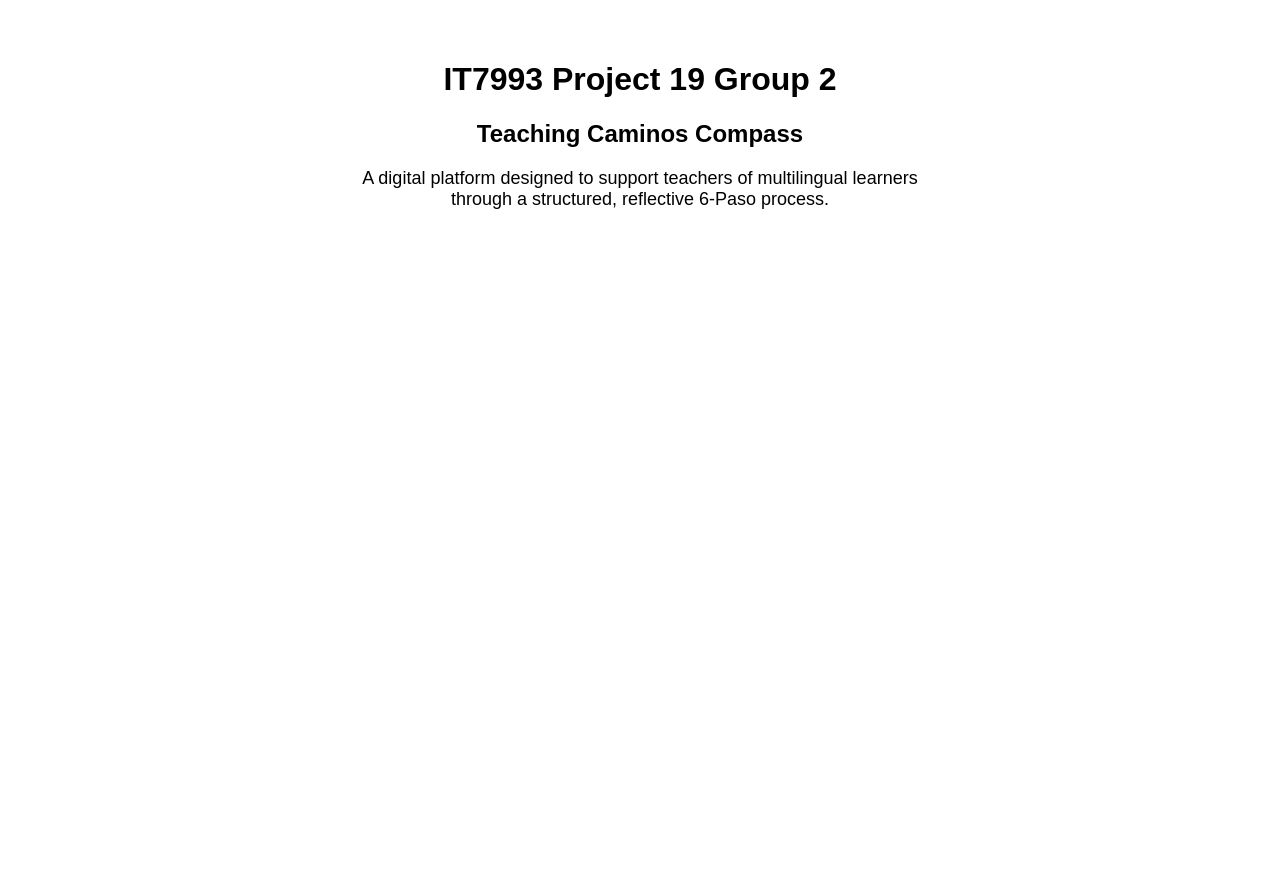
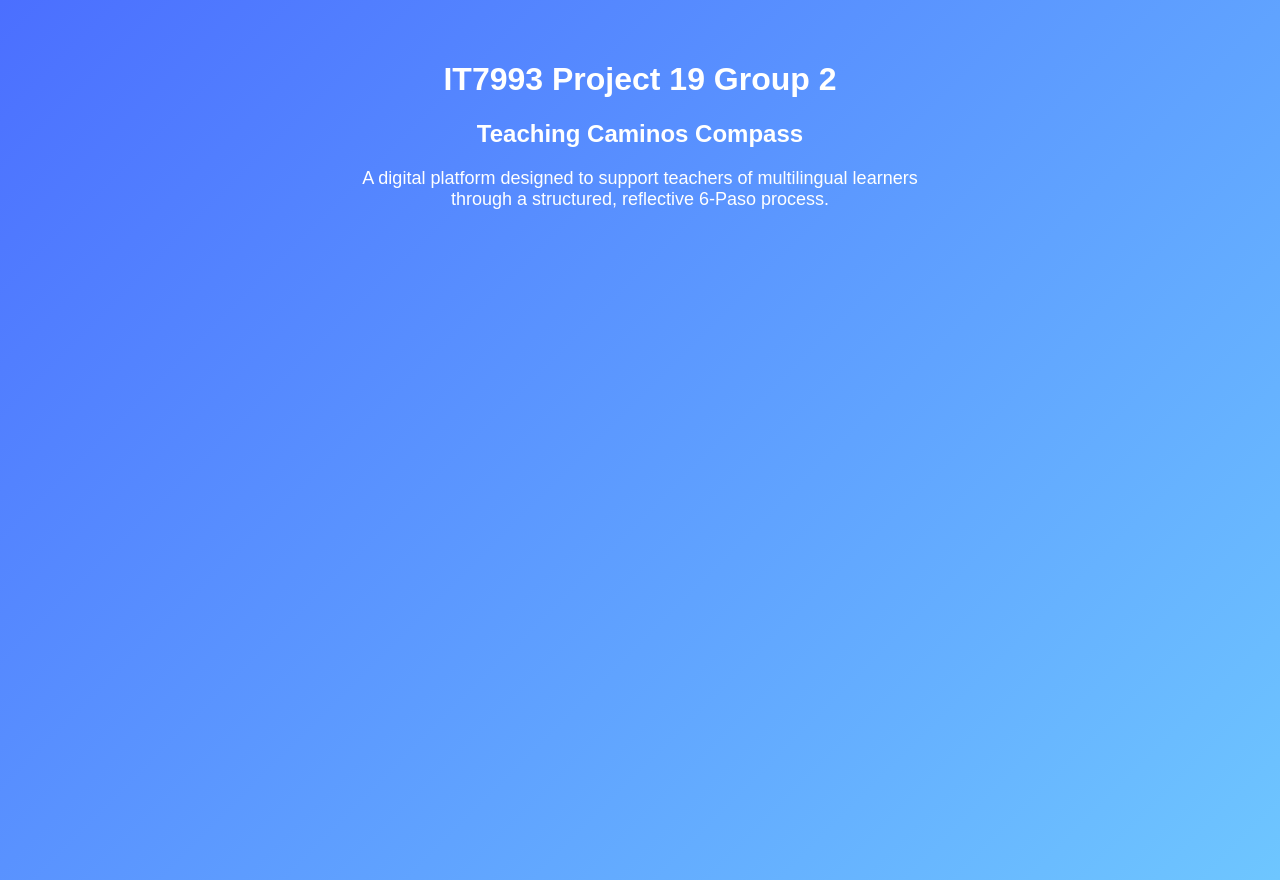
Before and after one commit to samuelbaskin/caminos-compass, a React (Create React App) app in the folder my-app/: page / in a window 1280 px wide. Before the commit the page ends 800 px from the top, so only its background shows below. Built offline with nearby package versions, Linux system fonts and the light colour scheme.

Commit message:
updated landing page colors

```diff
--- a/my-app/src/App.js
+++ b/my-app/src/App.js
@@ -1,6 +1,15 @@
 function App() {
   return (
-    <div style={{ textAlign: "center", padding: "40px", fontFamily: "Arial" }}>
+    <div
+      style={{
+        minHeight: "100vh",
+        padding: "40px",
+        textAlign: "center",
+        fontFamily: "Arial",
+        background: "linear-gradient(135deg, #4B6FFF, #6EC6FF)",
+        color: "white"
+      }}
+    >
       <h1>IT7993 Project 19 Group 2</h1>
       <h2>Teaching Caminos Compass</h2>
 
```
Also changed, not shown: 1 other file (tests, documents, lock files or other folders).
